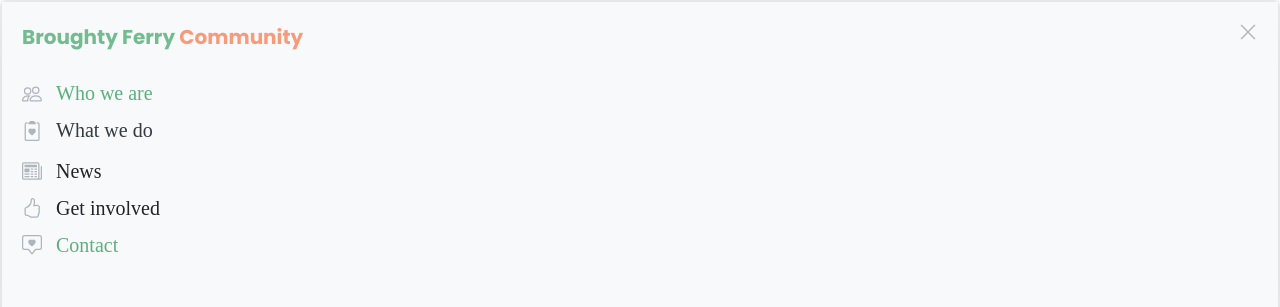
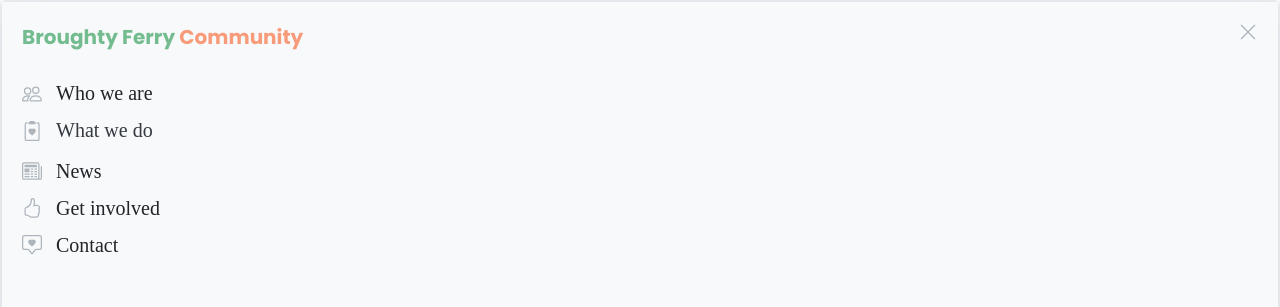
Before and after one commit to long-lane/broughty_ferry_community, a React (Vite) app: page / in a window 1280 px wide. Both pictures are taken after a click on the element 1248 px from the left and 37 px from the top of the page. Shown: the top 307 px of the page. Built offline with nearby package versions, Linux system fonts and the light colour scheme; a web font is replaced by a local one.

Commit message:
repleced NavHashLink for HashLink

```diff
--- a/src/components/MobileNav.jsx
+++ b/src/components/MobileNav.jsx
@@ -1,5 +1,5 @@
 import React from "react";
-import { NavHashLink } from "react-router-hash-link";
+import { HashLink } from "react-router-hash-link";
 import { NavLink } from "react-router-dom";
 import { RxHamburgerMenu, RxCross1 } from "react-icons/rx";
 
@@ -28,7 +28,7 @@
           navStatus.navOpen ? "mobile-nav-active" : "mobile-nav-inactive"
         }>
         <div>
-          <NavHashLink to="/" activeClassName="active"></NavHashLink>
+          <HashLink to="/" activeClassName="active"></HashLink>
           <span onClick={toggleMenu}>
             {navStatus.navOpen ? <RxCross1 /> : <RxHamburgerMenu />}
           </span>
@@ -37,12 +37,12 @@
         <ul>
           <li>
             <BsPeople />
-            <NavHashLink
+            <HashLink
               to="/#who-we-are"
               activeClassName="active"
               onClick={toggleMenu}>
               who we are
-            </NavHashLink>
+            </HashLink>
           </li>
           <li>
             <details>
@@ -62,28 +62,25 @@
           </li>
           <li>
             <BsNewspaper />
-            <NavHashLink
-              to="/news"
-              activeClassName="active"
-              onClick={toggleMenu}>
+            <HashLink to="/news" activeClassName="active" onClick={toggleMenu}>
               news
-            </NavHashLink>
+            </HashLink>
           </li>
 
           <li>
             <BsHandThumbsUp />
-            <NavHashLink
+            <HashLink
               to="/get-involved"
               activeClassName="active"
               onClick={toggleMenu}>
               get involved
-            </NavHashLink>
+            </HashLink>
           </li>
           <li>
             <BsChatSquareHeart />
-            <NavHashLink to="/#contact" activeClassName="active" onClick={toggleMenu}>
+            <HashLink to="/#contact" onClick={toggleMenu}>
               contact
-            </NavHashLink>
+            </HashLink>
           </li>
         </ul>
       </nav>
```
